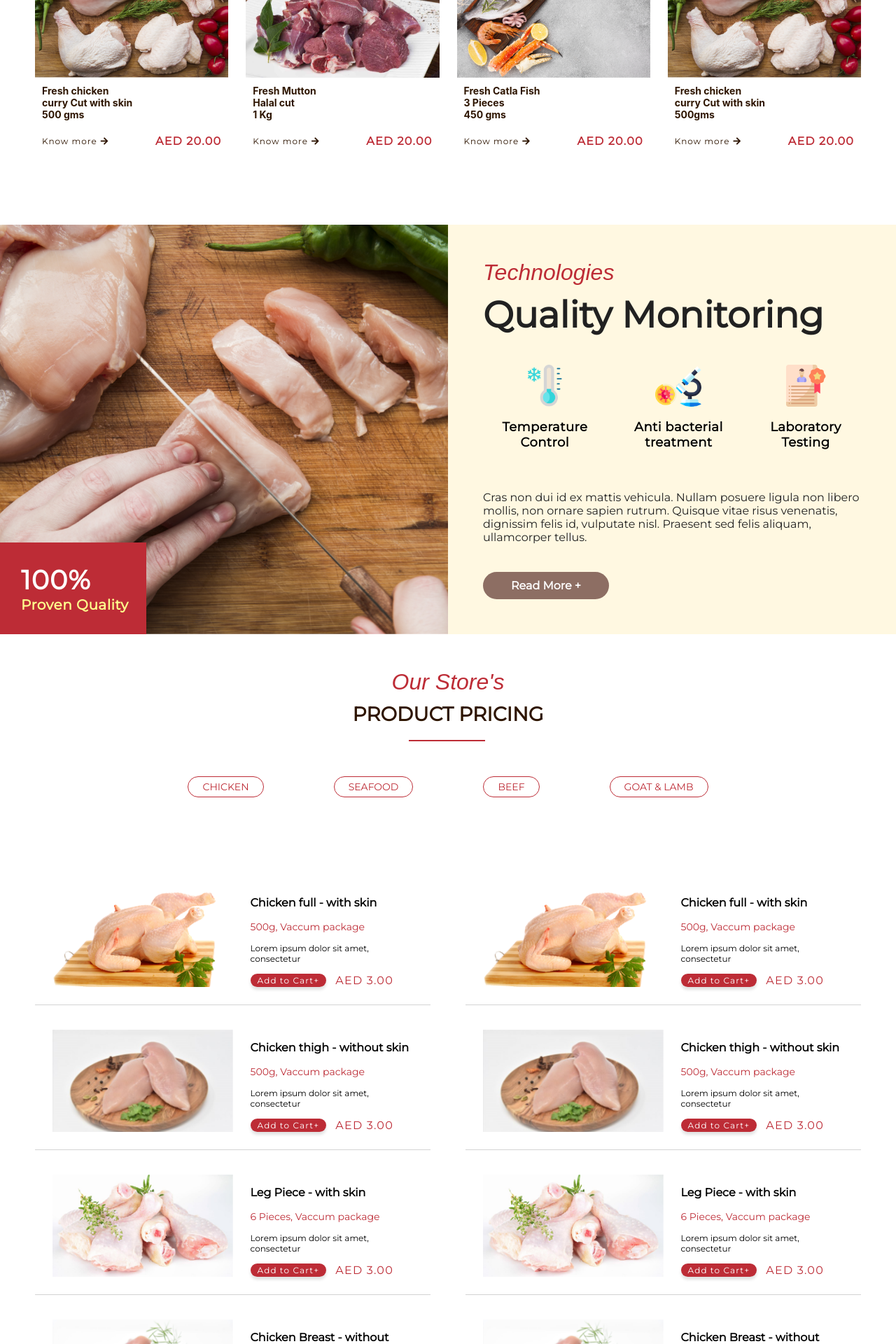
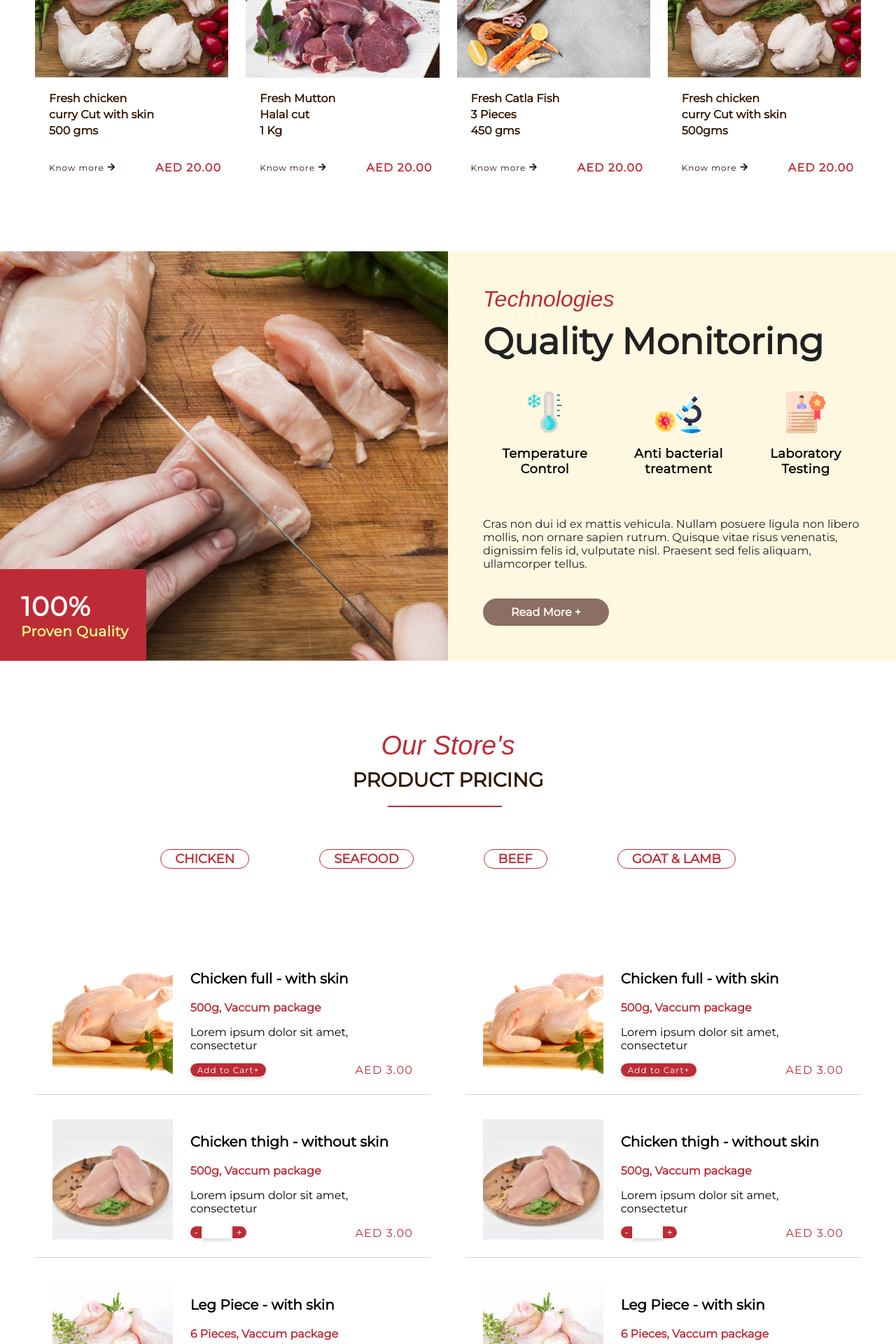
Before and after one commit to vivekkravindraa/freshmeat, a React (Create React App) app: page / in a window 1280 px wide. Shown: the part 3080-5000 px from the top of the page at 70% size. Built offline with nearby package versions, Linux system fonts and the light colour scheme; some icons are missing.

Commit message:
feat: ProductPricing - cartQuantity

```diff
--- a/src/components/HomeComponents/Header/Header.js
+++ b/src/components/HomeComponents/Header/Header.js
@@ -56,7 +56,7 @@ const Header = () => {
                 transition: 'transform ease-out 0.45s',
             }}>
                 {images.map((image, i) => (
-                    <div className="slide" style={{ backgroundImage : `url(${image})` }}>
+                    <div key={i} className="slide" style={{ backgroundImage : `url(${image})` }}>
                     </div>
                 ))}
                 <div className="Header-icons">
--- a/src/components/HomeComponents/PopularProducts/PopularProducts.css
+++ b/src/components/HomeComponents/PopularProducts/PopularProducts.css
@@ -55,7 +55,7 @@
 }
 
 .showShadow {
-    box-shadow: 10px 10px 20px grey;
+    box-shadow: 10px 10px 20px lightgray;
 }
 
 .PopularProducts-item-image {
@@ -96,15 +96,19 @@
 
 .PopularProducts-item-description {
     margin: 10px 10px;
+    padding: 10px;
 }
 
-.PopularProducts-item-description > p {
+.PopularProducts-item__title,
+.PopularProducts-item__type,
+.PopularProducts-item__quantity {
     text-align: left;
     font-weight: bold;
-    font-size: 14px;
+    font-size: 16px;
+    font-family: Montserrat;
     color: #2e1500;
     opacity: 1;
-    margin: 0;
+    margin: 0 0 4px 0;
 }
 
 .PopularProducts-item-details {
@@ -115,14 +119,14 @@
 .PopularProducts-item__know-more {
     display: flex;
     justify-content: flex-start;
-    align-items: baseline;
-    margin-left: 10px;
+    align-items: center;
+    margin-left: 20px;
     text-align: left;
     font-weight: Medium;
     font-size: 12px;
     font-family: Montserrat;
     letter-spacing: 1px;
-    color: #2E1500;
+    color: #2e1500;
     opacity: 1;
 }
 
@@ -137,7 +141,7 @@
     color: #bd2c36;
     background-color: #ffffff;
     padding: 10px;
-    margin: 0;
+    margin: 0 0 0 10px;
     text-align: left;
     font-weight: bold;
     font-size: 16px;
@@ -188,7 +192,7 @@
     font-size: 20px;
     font-family: Montserrat;
     letter-spacing: 0.54px;
-    color: #FFFF8D;
+    color: #ffff8d;
     opacity: 1;
     margin: 0 0 0 5px;
 }
@@ -204,7 +208,7 @@
     font-size: 32px;
     font-family: Brush Script MT, sans-serif;
     letter-spacing: 0px;
-    color: #BD2C36;
+    color: #bd2c36;
     opacity: 1;
     margin: 0 0 10px 0;
 }
--- a/src/components/HomeComponents/ProductPricing/ProductPricing.css
+++ b/src/components/HomeComponents/ProductPricing/ProductPricing.css
@@ -8,13 +8,13 @@
     flex-direction: column;
     justify-content: center;
     align-items: center;
-    padding: 50px;
+    padding: 100px 0 60px 0;
 }
 
 .ProductPricing-header__title {
     text-align: left;
     font-style: Italic;
-    font-size: 32px;
+    font-size: 38px;
     font-family: Brush Script MT, sans-serif;
     letter-spacing: 0px;
     color: #bd2c36;
@@ -24,7 +24,7 @@
 
 .ProductPricing-header__sub-title {
     text-align: left;
-    font-weight: bold;
+    font-weight: bolder;
     font-size: 28px;
     font-family: Montserrat;
     letter-spacing: 0px;
@@ -37,8 +37,8 @@
     content: "";
     display: block;
     position: relative;
-    width: 40%;
-    left: 80px;
+    width: 60%;
+    left: 50px;
     padding-top: 20px;
     border-bottom: 2px solid #bd2c36;
 }
@@ -56,10 +56,10 @@
     opacity: 1;
     outline: none;
     border: none;
-    padding: 5px 20px;
+    padding: 2px 20px;
     text-align: center;
-    font-weight: SemiBold;
-    font-size: 14px;
+    font-weight: bold;
+    font-size: 18px;
     font-family: Montserrat;
     letter-spacing: 0px;
     opacity: 1;
@@ -87,7 +87,7 @@
 
 .ProductPricing-item {
     display: grid;
-    grid-template-columns: 3fr 3fr;
+    grid-template-columns: 2fr 4fr;
     padding: 25px;
     border-bottom: 1px solid lightgray;
 }
@@ -104,21 +104,19 @@
     background-repeat: no-repeat;
     background-position: center;
     background-size: cover;
-    width: auto;
-    height: auto;
 }
 
 .ProductPricing-name {
     text-align: left;
     font-weight: bold;
-    font-size: 16px;
+    font-size: 20px;
     font-family: Montserrat;
 }
 
 .ProductPricing-quantity {
     text-align: left;
-    font-weight: SemiBold;
-    font-size: 14px;
+    font-weight: bold;
+    font-size: 16px;
     font-family: Montserrat;
     color: #bd2c36;
 }
@@ -126,12 +124,12 @@
 .ProductPricing-description {
     text-align: left;
     font-weight: Medium;
-    font-size: 12px;
+    font-size: 16px;
     font-family: Montserrat;
 }
 
 .ProductPricing-cart-options {
-    display: inline-grid;
+    display: grid;
     grid-template-columns: 2fr 2fr;
 }
 
@@ -156,13 +154,49 @@
 }
 
 .ProductPricing-quantityVariation {
-    display: none;
+    display: flex;
+    justify-content: flex-start;
+    align-items: center;
+}
+
+.ProductPricing-decreaseButton {
+    display: flex;
+    justify-content: center;
+    align-items: center;
+    outline: none;
+    border: none;
+    border-radius: 10px 0 0 10px;
+    background: #BD2C36 0% 0% no-repeat padding-box;
+    color: #ffffff;
+    opacity: 1;
+}
+
+.ProductPricing-inputValue {
+    outline: none;
+    border: none;
+    background: #FFFFFF 0% 0% no-repeat padding-box;
+    box-shadow: 0px 4px 4px #0000001F;
+    opacity: 1;
+    max-width: 40px;
+    text-align: center;
+}
+
+.ProductPricing-increaseButton {
+    display: flex;
+    justify-content: center;
+    align-items: center;
+    outline: none;
+    border: none;
+    border-radius: 0 10px 10px 0;
+    background: #BD2C36 0% 0% no-repeat padding-box;
+    color: #ffffff;
+    opacity: 1;
 }
 
 .ProductPricing-price {
     display: flex;
-    justify-content: center;
-    align-items: center ;
+    justify-content: flex-end;
+    align-items: center;
     margin: 0;
     text-align: center;
     font-weight: SemiBold;
--- a/src/components/HomeComponents/ProductPricing/ProductPricing.js
+++ b/src/components/HomeComponents/ProductPricing/ProductPricing.js
@@ -1,4 +1,4 @@
-import React from 'react';
+import React, { useState } from 'react';
 
 import chickenFullS from '../../../assets/HomeComponentAssets/chickenFull/chickenFullS.png';
 import chickenThighS from '../../../assets/HomeComponentAssets/chickenThigh/chickenThighS.png';
@@ -8,6 +8,8 @@ import chickenBreastS from '../../../assets/HomeComponentAssets/chickenBreast/ch
 import './ProductPricing.css';
 
 export default function ProductPricing() {
+    const [ quantity, setQuantity ] = useState(0);
+
     const productPricingItems = [
         {
             productId: 1,
@@ -85,6 +87,18 @@ export default function ProductPricing() {
         }
     ];
 
+    const decreaseQuantityHandler = () => {
+
+    }
+
+    const inputQuantityChangeHandler = () => {
+
+    }
+
+    const increaseQuantityHandler = () => {
+
+    }
+
     return (
         <div className="ProductPricing-container">
              <div className="ProductPricing-header">
@@ -112,17 +126,17 @@ export default function ProductPricing() {
                                 <p className="ProductPricing-quantity">{item.productQuantity}, {item.productPackage}</p>
                                 <p className="ProductPricing-description">{item.productDescription}</p>
                                 <div className="ProductPricing-cart-options">
-                                    <div>
-                                        <button className="ProductPricing-addToCartButton">
+                                    <div className="ProductPricing-cart-opertaions">
+                                        {index !== 2 && index !== 3 ? <button className="ProductPricing-addToCartButton">
                                             Add to Cart <span>+</span>
-                                        </button>
-                                        <div className="ProductPricing-quantityVariation">
-                                            <button className="ProductPricing-decreaseButton">-</button>
-                                            <input type="text" />
-                                            <button className="ProductPricing-increaseButton">+</button>
-                                        </div>
+                                        </button> : null}
+                                        {index === 2 || index === 3 ? <div className="ProductPricing-quantityVariation">
+                                            <button className="ProductPricing-decreaseButton" onClick={() => decreaseQuantityHandler()}>-</button>
+                                            <input className="ProductPricing-inputValue" type="text" onChange={(e) => inputQuantityChangeHandler()} />
+                                            <button className="ProductPricing-increaseButton" onClick={() => increaseQuantityHandler()}>+</button>
+                                        </div> : null}
                                     </div>
-                                    <div>
+                                    <div className="ProductPricing-cart-price">
                                         <p className="ProductPricing-price">{item.productPrice}</p>
                                     </div>
                                 </div>
```
